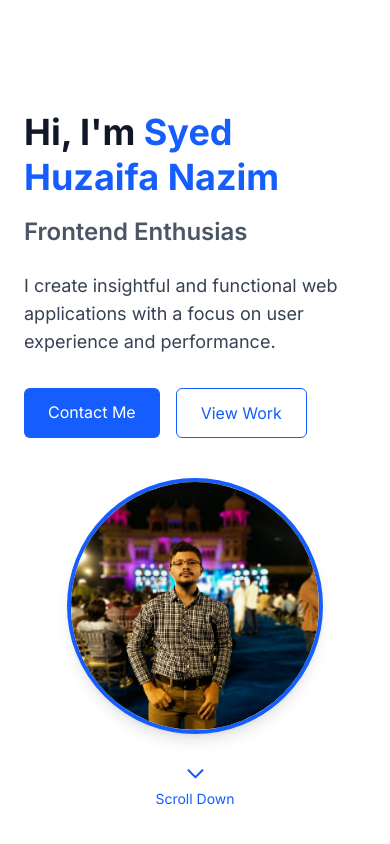
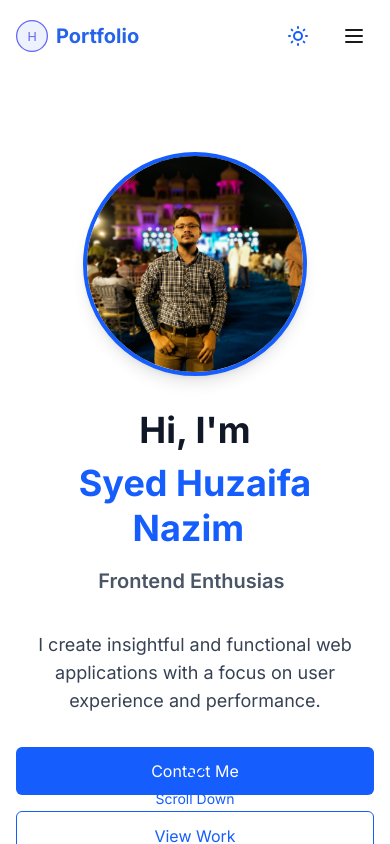
Before and after one commit to SyedHuzaifaNazim/syed_huzaifa_nazim, a React (Vite) app in the folder syed-huzaifa-nazim/: page / in a window 390 px wide. Shown: the top 844 px of the page. Built offline with nearby package versions, Linux system fonts and the light colour scheme.

Commit message:
update responsiveness

```diff
--- a/syed-huzaifa-nazim/src/components/Header.jsx
+++ b/syed-huzaifa-nazim/src/components/Header.jsx
@@ -1,11 +1,12 @@
 // src/components/Header.jsx
-import { useEffect, useRef } from 'react'
+import { useEffect, useRef, useState } from 'react'
 import ThemeToggle from './ThemeToggle'
-import logo from '../assets/logo.svg' // Add this line
-import resume from '../assets/Syed-Huzaifa-Nazim.pdf' // Add this line
+import logo from '../assets/logo.svg'
+import resume from '../assets/Syed-Huzaifa-Nazim.pdf'
 
 const Header = () => {
   const headerRef = useRef(null)
+  const [isMenuOpen, setIsMenuOpen] = useState(false)
 
   useEffect(() => {
     const handleScroll = () => {
@@ -32,25 +33,30 @@ const Header = () => {
     return () => window.removeEventListener('scroll', handleScroll)
   }, [])
 
+  // Close mobile menu when a link is clicked
+  const handleLinkClick = () => {
+    setIsMenuOpen(false)
+  }
+
   return (
     <header
       ref={headerRef}
       className="sticky top-0 z-50 transition-colors duration-300 bg-transparent"
     >
-      <div className="container mx-auto px-6 py-4">
+      <div className="container mx-auto px-4 sm:px-6 py-4">
         <div className="flex items-center justify-between">
           {/* LOGO + NAME */}
           <div className="flex items-center space-x-2">
             <a href="#home" className="flex items-center space-x-2">
-            <img src={logo} alt="Logo" className="w-10 h-10" />
-            <span className="text-2xl font-bold text-primary">
+              <img src={logo} alt="Logo" className="w-8 h-8 sm:w-10 sm:h-10" />
+              <span className="text-xl sm:text-2xl font-bold text-primary">
                 Portfolio
               </span>
             </a>
           </div>
 
-          {/* NAVIGATION */}
-          <nav className="hidden md:flex space-x-8">
+          {/* DESKTOP NAVIGATION */}
+          <nav className="hidden md:flex space-x-6 lg:space-x-8">
             <a href="#about" className="hover:text-primary transition-colors">
               About
             </a>
@@ -68,16 +74,39 @@ const Header = () => {
             </a>
           </nav>
 
-          {/* TOGGLE + RESUME */}
-          <div className="flex items-center space-x-4">
+          {/* DESKTOPP ACTIONS */}
+          <div className="hidden md:flex items-center space-x-4">
             <ThemeToggle />
-            <button className="px-4 py-2 bg-primary text-white rounded-md hover:bg-opacity-90 transition">
-              <a className='' href={resume}>Download Resume</a>
+            <button className="px-4 py-2 bg-primary text-white rounded-md hover:bg-opacity-90 transition text-sm lg:text-base">
+              <a href={resume} download="Syed-Huzaifa-Nazim-Resume.pdf">
+                Download Resume
+              </a>
             </button>
           </div>
 
-          {/* MOBILE MENU ICON */}
-          <button className="md:hidden">
+          {/* MOBILE ACTIONS */}
+          <div className="flex md:hidden items-center space-x-4">
+            <ThemeToggle />
+            <button
+              className="p-2 rounded-md focus:outline-none focus:ring-2 focus:ring-primary"
+              onClick={() => setIsMenuOpen(!isMenuOpen)}
+              aria-label="Toggle menu"
+            >
+              {isMenuOpen ? (
+                <svg
+                  className="w-6 h-6"
+                  fill="none"
+                  stroke="currentColor"
+                  viewBox="0 0 24 24"
+                >
+                  <path
+                    strokeLinecap="round"
+                    strokeLinejoin="round"
+                    strokeWidth={2}
+                    d="M6 18L18 6M6 6l12 12"
+                  />
+                </svg>
+              ) : (
                 <svg
                   className="w-6 h-6"
                   fill="none"
@@ -91,8 +120,58 @@ const Header = () => {
                     d="M4 6h16M4 12h16M4 18h16"
                   />
                 </svg>
+              )}
             </button>
           </div>
+        </div>
+
+        {/* MOBILE MENU */}
+        {isMenuOpen && (
+          <div className="md:hidden mt-4 pb-4">
+            <nav className="flex flex-col space-y-4">
+              <a
+                href="#about"
+                className="hover:text-primary transition-colors py-2"
+                onClick={handleLinkClick}
+              >
+                About
+              </a>
+              <a
+                href="#skills"
+                className="hover:text-primary transition-colors py-2"
+                onClick={handleLinkClick}
+              >
+                Skills
+              </a>
+              <a
+                href="#projects"
+                className="hover:text-primary transition-colors py-2"
+                onClick={handleLinkClick}
+              >
+                Projects
+              </a>
+              <a
+                href="#experience"
+                className="hover:text-primary transition-colors py-2"
+                onClick={handleLinkClick}
+              >
+                Experience
+              </a>
+              <a
+                href="#contact"
+                className="hover:text-primary transition-colors py-2"
+                onClick={handleLinkClick}
+              >
+                Contact
+              </a>
+              <button className="px-4 py-2 bg-primary text-white rounded-md hover:bg-opacity-90 transition w-full mt-2">
+                <a href={resume} download="Syed-Huzaifa-Nazim-Resume.pdf" onClick={handleLinkClick}>
+                  Download Resume
+                </a>
+              </button>
+            </nav>
+          </div>
+        )}
       </div>
     </header>
   )
--- a/syed-huzaifa-nazim/src/components/Hero.jsx
+++ b/syed-huzaifa-nazim/src/components/Hero.jsx
@@ -2,14 +2,14 @@ import { useEffect, useState } from 'react'
 import { motion } from 'framer-motion'
 import { TypeAnimation } from 'react-type-animation'
 import image from '../assets/WhatsApp Image 2024-09-08 at 01.06.06_421cc77c.jpg'
-import About from './About'
 
 const Hero = () => {
   const [scrolled, setScrolled] = useState(false)
 
   useEffect(() => {
     const handleScroll = () => {
-      setScrolled(window.scrollY > window.innerHeight * 0.3)
+      // Use a more reliable scroll detection
+      setScrolled(window.scrollY > 50)
     }
 
     window.addEventListener('scroll', handleScroll)
@@ -36,22 +36,29 @@ const Hero = () => {
     },
   }
 
+  // Function to handle smooth scrolling
+  const scrollToSection = (id) => {
+    const element = document.getElementById(id);
+    if (element) {
+      element.scrollIntoView({ behavior: 'smooth' });
+    }
+  };
+
   return (
+    <>
       <section
         id="home"
-      className={`${
-        scrolled ? 'relative h-auto' : 'fixed h-screen'
-      } top-0 left-0 w-full z-50 bg-white dark:bg-gray-900 transition-all duration-500`}
+        className="min-h-screen flex items-center justify-center bg-white dark:bg-gray-900 pt-16"
       >
-      <div className="container mx-auto h-full px-6 flex flex-col md:flex-row items-center justify-center">
+        <div className="container mx-auto px-4 sm:px-6 flex flex-col md:flex-row items-center justify-center">
           <motion.div
-          className="md:w-1/2 mb-10 md:mb-0"
+            className="md:w-1/2 mb-10 md:mb-0 order-2 md:order-1"
             variants={containerVariants}
             initial="hidden"
             animate="visible"
           >
             <motion.h1
-            className="text-4xl md:text-5xl font-bold leading-tight mb-4 text-gray-900 dark:text-white"
+              className="text-4xl md:text-5xl lg:text-6xl font-bold leading-tight mb-4 text-gray-900 dark:text-white text-center md:text-left"
               variants={itemVariants}
             >
               Hi, I'm{' '}
@@ -60,12 +67,12 @@ const Hero = () => {
                 wrapper="span"
                 cursor={true}
                 speed={60}
-              className="text-blue-600 dark:text-yellow-300"
+                className="text-blue-600 dark:text-yellow-300 block mt-2"
                 repeat={Infinity}
               />
             </motion.h1>
 
-          <motion.div variants={itemVariants} className="mb-6">
+            <motion.div variants={itemVariants} className="mb-6 h-10 md:h-12 lg:h-14">
               <TypeAnimation
                 sequence={[
                   'Full Stack Developer',
@@ -82,40 +89,40 @@ const Hero = () => {
                 wrapper="h2"
                 speed={50}
                 repeat={Infinity}
-              className="text-2xl md:text-3xl font-semibold text-gray-600 dark:text-gray-300"
+                className="text-xl md:text-2xl lg:text-3xl font-semibold text-gray-600 dark:text-gray-300 text-center md:text-left"
               />
             </motion.div>
 
             <motion.p
-            className="text-lg mb-8 max-w-lg text-gray-700 dark:text-gray-400"
+              className="text-lg mb-8 max-w-lg text-gray-700 dark:text-gray-400 text-center md:text-left mx-auto md:mx-0"
               variants={itemVariants}
             >
               I create insightful and functional web applications with a focus on user experience and performance.
             </motion.p>
 
-          <motion.div className="flex space-x-4" variants={itemVariants}>
-            <a
-              href="#contact"
+            <motion.div className="flex flex-col sm:flex-row gap-4 justify-center md:justify-start" variants={itemVariants}>
+              <button
+                onClick={() => scrollToSection('contact')}
                 className="px-6 py-3 bg-blue-600 text-white rounded-md hover:bg-blue-700 transition-colors duration-300"
               >
                 Contact Me
-            </a>
-            <a
-              href="#projects"
+              </button>
+              <button
+                onClick={() => scrollToSection('projects')}
                 className="px-6 py-3 border border-blue-600 text-blue-600 dark:text-yellow-300 dark:border-yellow-300 rounded-md hover:bg-blue-50 dark:hover:bg-gray-800 transition-colors duration-300"
               >
                 View Work
-            </a>
+              </button>
             </motion.div>
           </motion.div>
 
           <motion.div
-          className="md:w-1/2 flex justify-center"
+            className="md:w-1/2 flex justify-center order-1 md:order-2 mb-8 md:mb-0"
             initial={{ opacity: 0, scale: 0.9 }}
             animate={{ opacity: 1, scale: 1 }}
             transition={{ duration: 0.5, delay: 0.2 }}
           >
-          <div className="w-64 h-64 md:w-80 md:h-80 rounded-full overflow-hidden border-4 border-blue-600 dark:border-yellow-300 shadow-lg relative">
+            <div className="w-56 h-56 md:w-72 md:h-72 lg:w-80 lg:h-80 rounded-full overflow-hidden border-4 border-blue-600 dark:border-yellow-300 shadow-lg relative">
               <div className="absolute inset-0 bg-blue-100 dark:bg-yellow-100 opacity-20"></div>
               <img
                 src={image}
@@ -126,19 +133,22 @@ const Hero = () => {
           </motion.div>
         </div>
 
-      {/* Scroll Down Button */}
+        {/* Scroll Down Button - Only show when not scrolled */}
+        {!scrolled && (
           <div className="absolute bottom-6 left-1/2 transform -translate-x-1/2">
-        <a
-          href={About ? 'About' : '#home'}
+            <button
+              onClick={() => scrollToSection('about')}
               className="flex flex-col items-center text-blue-600 dark:text-yellow-300 animate-bounce"
             >
               <svg className="w-6 h-6 mb-1" fill="none" stroke="currentColor" strokeWidth="2" viewBox="0 0 24 24">
                 <path strokeLinecap="round" strokeLinejoin="round" d="M19 9l-7 7-7-7" />
               </svg>
               <span className="text-sm">Scroll Down</span>
-        </a>
+            </button>
           </div>
+        )}
       </section>
+    </>
   )
 }
 
```
Lines whose indentation alone changed are shown as unchanged.
